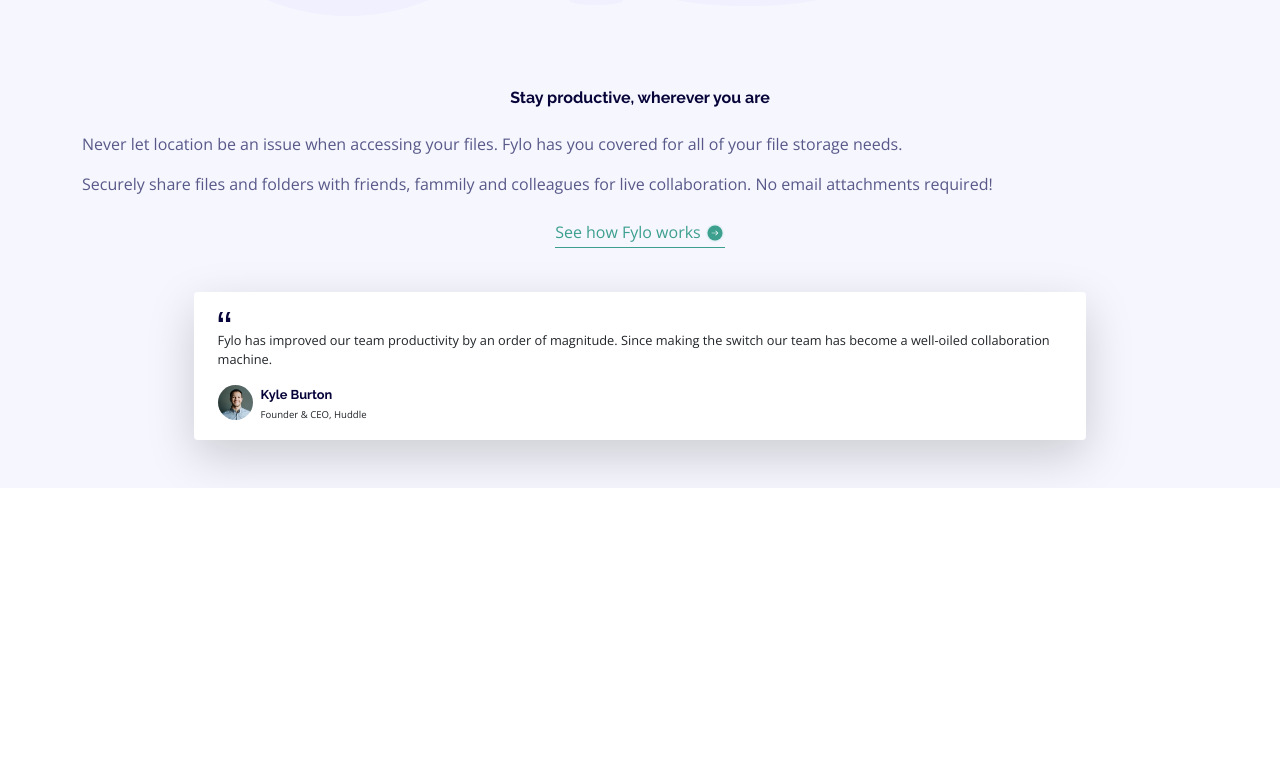
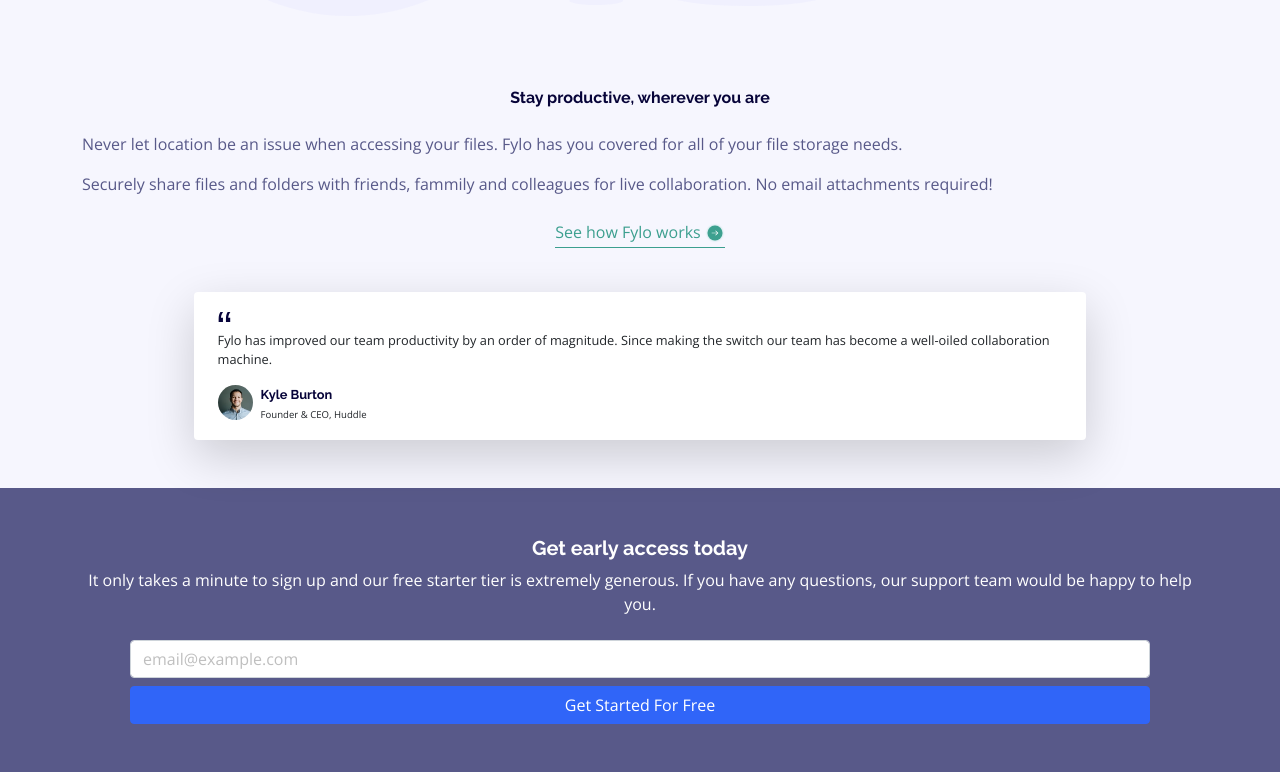
Before and after one commit to JSamuelAP/fylo-landing-page, a website: page index.html in a window 1280 px wide. Shown: the part 1563-2335 px from the top of the page. Before the commit the page ends 2051 px from the top, so only its background shows below. Drawn offline with nearby package versions, Linux system fonts and the light colour scheme.

Commit message:
feat: Estructurar la seccion de contacto

```diff
--- a/index.html
+++ b/index.html
@@ -157,5 +157,33 @@
         </div>
       </div>
     </main>
+    <section class="contact py-5 bg-secondary">
+      <div class="container">
+        <div class="row gy-2">
+          <div class="col-12 text-center text-white">
+            <h5 class="fw-bold">Get early access today</h5>
+            <p>
+              It only takes a minute to sign up and our free starter tier is
+              extremely generous. If you have any questions, our support team
+              would be happy to help you.
+            </p>
+          </div>
+          <div class="col-12">
+            <form class="px-5">
+              <div class="d-grid gap-2">
+                <input
+                  type="email"
+                  class="form-control"
+                  placeholder="email@example.com"
+                />
+                <button type="submit" class="btn btn-bright-blue">
+                  Get Started For Free
+                </button>
+              </div>
+            </form>
+          </div>
+        </div>
+      </div>
+    </section>
   </body>
 </html>
```
